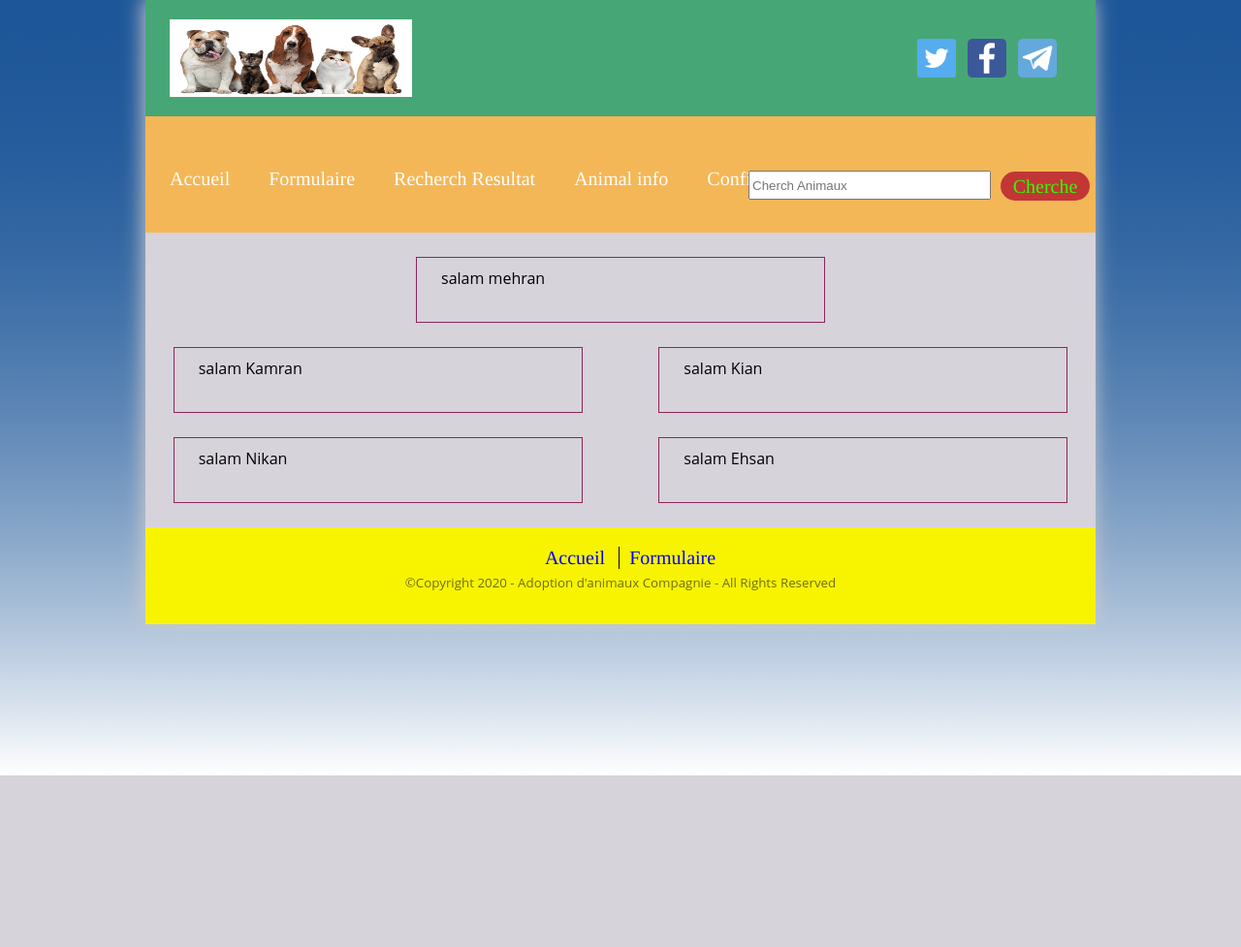
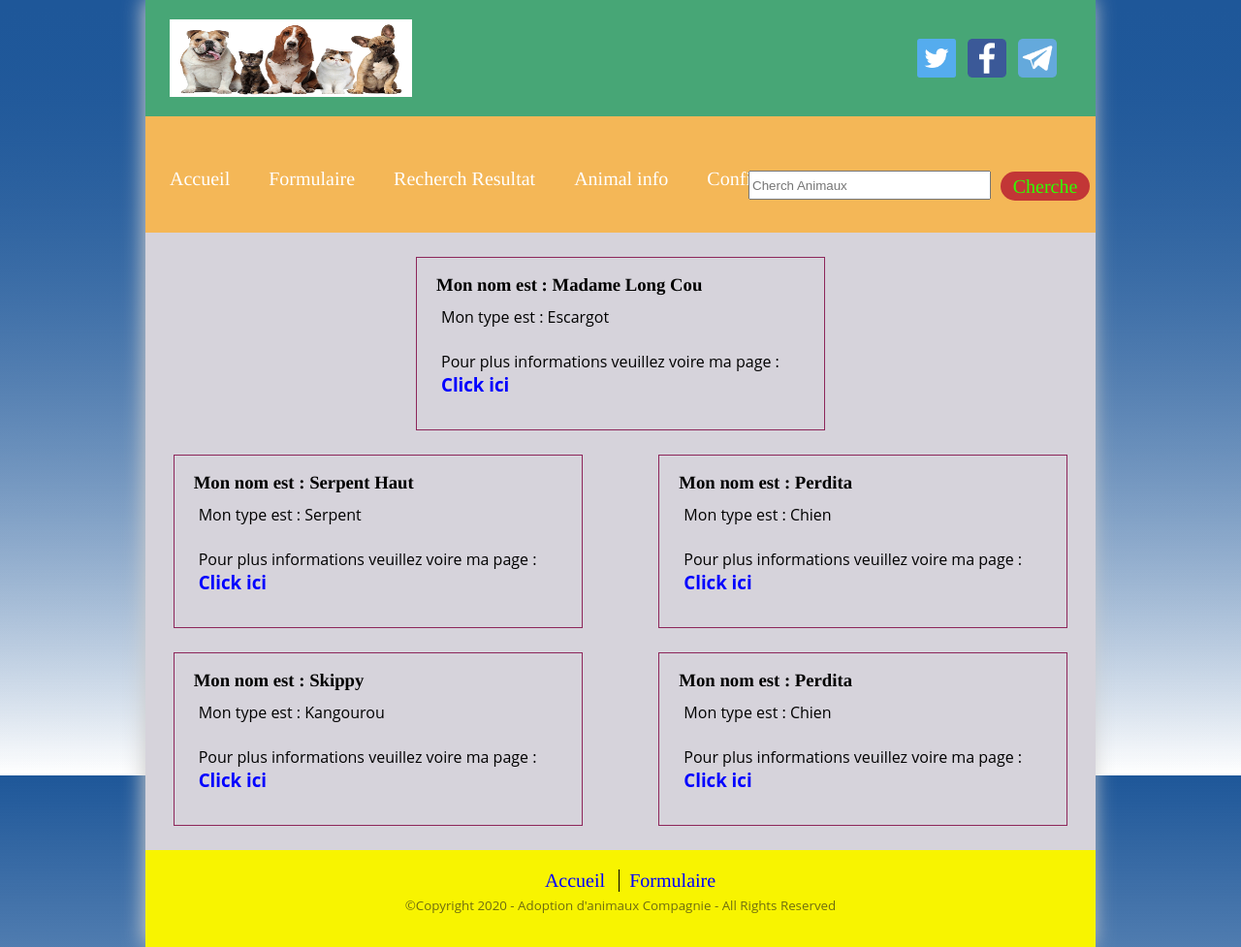
Before and after one commit to mehran-na/adp-animaux, a PHP site: page / in a window 1280 px wide. Shown: the whole page at 97% size. Before the commit the page ends 800 px from the top, so only its background shows below. Run offline with PHP 8.4, Linux system fonts and the light colour scheme.

Commit message:
acceuil and animal profil finish

```diff
--- a/header.php
+++ b/header.php
@@ -42,7 +42,7 @@
                             <li><a href = "index.php">Accueil</a></li>
                             <li><a href = "formulaire.php">Formulaire</a>
                             <li><a href = "rechercheResultat.php">Recherch Resultat</a>
-                            <li><a href = "animal.php">Animal info</a>
+                            <li><a href = "animalInfo.php">Animal info</a>
                             <li><a href = "confirmation.php">Confirmation</a>
 
                             <li>
--- a/index.php
+++ b/index.php
@@ -1,3 +1,57 @@
+<?php
+	/*function avoideRepeter($rands, $value){
+		return array_search($value, $rands);
+	}*/
+	$arrFile = file("./animaux.csv");
+	/*echo '<pre>';
+	print_r($arrFile);
+	echo '<pre>';*/
+	$animaux = array();
+	for ($i = 1 ; $i < count($arrFile) ; $i++) {
+		$animalArrInfo = explode(',', $arrFile[$i]);
+		array_push($animaux, $animalArrInfo);
+	}
+	/*echo '<pre>';
+	print_r($animaux);
+	echo '<pre>';*/
+	$rands = array();
+	for ($i = 1 ; $i <= 5 ; $i++) {
+		$value = rand(1, count($animaux) - 1);
+		array_push($rands, $value);
+		/*if($i = 0){
+			array_push($rand, $value);
+        }
+		if ($i > 0 && avoideRepeter($rands, $value)) {
+			$i--;
+		}else {
+		    echo $value;
+			array_push($rands, $value);
+		}*/
+		/*if (!avoideRepeter($rands, $value)) {
+			$i--;
+		}else {
+			echo $value;
+			//array_push($rands,$value);
+		}*/
+	}
+	/*echo '<pre>';
+	print_r($rands);
+	echo '<pre>';*/
+	$anim1 = $animaux[$rands[0]];
+	$anim2 = $animaux[$rands[1]];
+	$anim3 = $animaux[$rands[2]];
+	$anim4 = $animaux[$rands[3]];
+	$anim5 = $animaux[$rands[4]];
+	/*echo '<pre>';
+	print_r($anim1);
+	echo '<pre>';*/
+	/*foreach (file("./animaux.csv") as $line) {
+		$trimmedValue = trim($line); //string
+		echo "<li>{$trimmedValue}</li>";
+	}*/
+?>
+
+
 <!--Header-->
 <?php include 'header.php' ?>
 
@@ -7,25 +61,40 @@
     <div class = "post">
 
         <div class = "container-a">
-                        <div class="bo-head">
-                            <p>salam mehran</p>
+            <div class = "bo-head">
+                <h3><?php echo "Mon nom est : " . $anim1[1]; ?></h3>
+                <p><?php echo "Mon type est : " . $anim1[2]; ?></p>
+                <p>Pour plus informations veuillez voire ma page
+                    : <?php echo "<a href = 'animalInfo.php?" . http_build_query($anim1) . "'>Click ici</a></p>"; ?>
             </div>
 
         </div>
         <div class = "container-b">
             <div class = "bo-1">
-                            <p>salam Kamran</p>
+                <h3><?php echo "Mon nom est : " . $anim2[1]; ?></h3>
+                <p><?php echo "Mon type est : " . $anim2[2]; ?></p>
+                <p>Pour plus informations veuillez voire ma page
+                    : <?php echo "<a href = 'animalInfo.php?" . http_build_query($anim2) . "'>Click ici</a></p>"; ?>
             </div>
             <div class = "bo-2">
-                            <p>salam Kian</p>
+                <h3><?php echo "Mon nom est : " . $anim3[1]; ?></h3>
+                <p><?php echo "Mon type est : " . $anim3[2]; ?></p>
+                <p>Pour plus informations veuillez voire ma page
+                    : <?php echo "<a href = 'animalInfo.php?" . http_build_query($anim3) . "'>Click ici</a></p>"; ?>
             </div>
         </div>
         <div class = "container-c">
             <div class = "bo-1">
-                            <p>salam Nikan</p>
+                <h3><?php echo "Mon nom est : " . $anim4[1]; ?></h3>
+                <p><?php echo "Mon type est : " . $anim4[2]; ?></p>
+                <p>Pour plus informations veuillez voire ma page
+                    : <?php echo "<a href = 'animalInfo.php?" . http_build_query($anim4) . "'>Click ici</a></p>"; ?>
             </div>
             <div class = "bo-2">
-                            <p>salam Ehsan</p>
+                <h3><?php echo "Mon nom est : " . $anim5[1]; ?></h3>
+                <p><?php echo "Mon type est : " . $anim5[2]; ?></p>
+                <p>Pour plus informations veuillez voire ma page
+                    : <?php echo "<a href = 'animalInfo.php?" . http_build_query($anim5) . "'>Click ici</a></p>"; ?>
             </div>
         </div>
 
```
Also changed, not shown: animal.php (deleted, +0 -15 lines), animalInfo.php (added, +50 -0 lines), animaux.csv (line endings or trailing spaces). Lines whose indentation alone changed are shown as unchanged.
